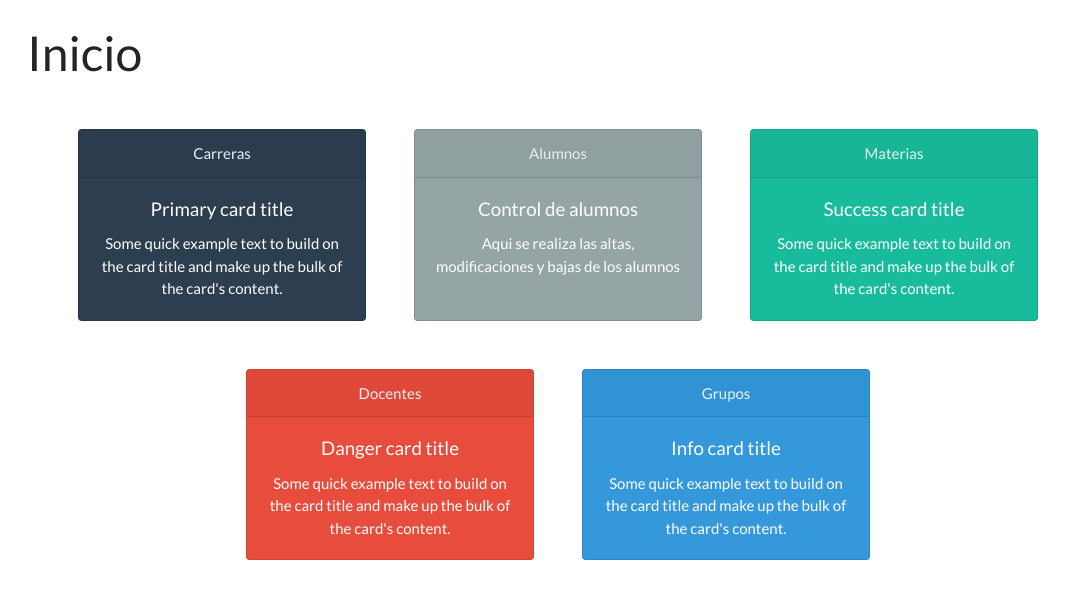
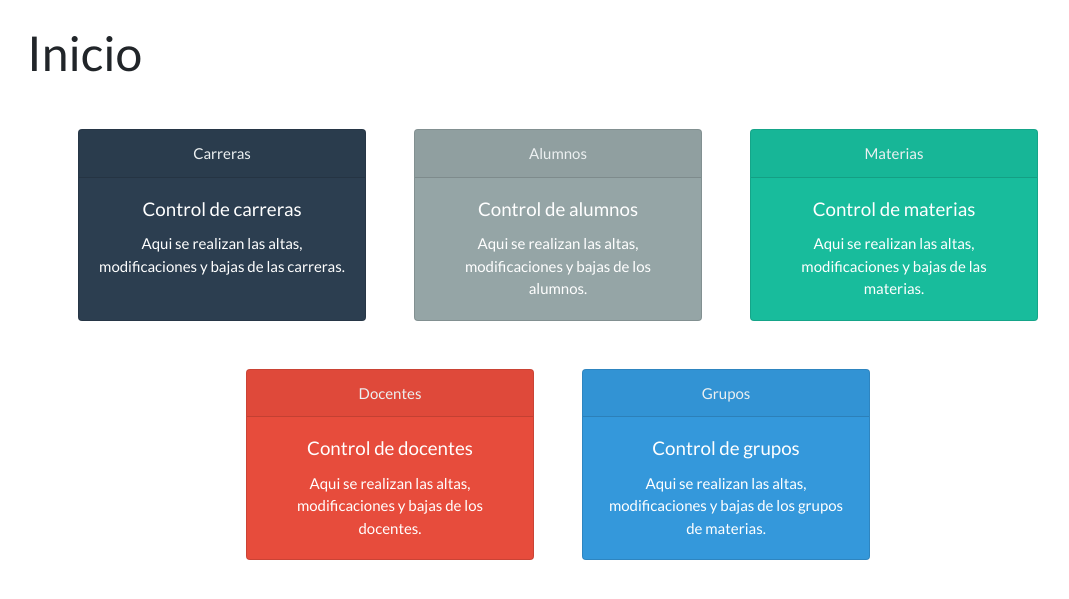
Before and after one commit to Carlosgthub/ProyectoOptativa2, a Django app: page / in a window 1280 px wide. Shown: the part 71-670 px from the top of the page, without its empty margins (58-1127 px from the left). Run offline with Django 3.2, Linux system fonts and the light colour scheme; a user stored in the database is signed in; some libraries are stand-ins or nearby versions.

Commit message:
Actualizaciones

```diff
--- a/proyecto/aplicacion/templates/inicio.html
+++ b/proyecto/aplicacion/templates/inicio.html
@@ -8,36 +8,36 @@
     <div class="card text-white bg-primary mb-5 mr-5" style="max-width: 18rem;">
         <div class="card-header"><a class="text-light" href="{% url 'carreras' %}">Carreras</a></div>
         <div class="card-body">
-          <h5 class="card-title">Primary card title</h5>
-          <p class="card-text">Some quick example text to build on the card title and make up the bulk of the card's content.</p>
+          <h5 class="card-title">Control de carreras</h5>
+          <p class="card-text">Aqui se realizan las altas, modificaciones y bajas de las carreras.</p>
         </div>
       </div>
       <div class="card text-white bg-secondary mb-5 mr-5" style="max-width: 18rem;">
         <div class="card-header"><a class="text-light" href="{% url 'alumnos' %}">Alumnos</a></div>
         <div class="card-body">
         <h5 class="card-title">Control de alumnos</h5>
-          <p class="card-text">Aqui se realiza las altas, modificaciones y bajas de los alumnos </p>
+          <p class="card-text">Aqui se realizan las altas, modificaciones y bajas de los alumnos.</p>
         </div>
       </div>
       <div class="card text-white bg-success mb-5 mr-5" style="max-width: 18rem;">
           <div class="card-header"><a class="text-light" href="{% url 'Materias' %}">Materias</a></div>
         <div class="card-body">
-          <h5 class="card-title">Success card title</h5>
-          <p class="card-text">Some quick example text to build on the card title and make up the bulk of the card's content.</p>
+          <h5 class="card-title">Control de materias</h5>
+          <p class="card-text">Aqui se realizan las altas, modificaciones y bajas de las materias.</p>
         </div>
       </div>
       <div class="card text-white bg-danger mb-5 mr-5" style="max-width: 18rem;">
           <div class="card-header"><a class="text-light" href="{% url 'Docentes' %}">Docentes</a></div>
         <div class="card-body">
-          <h5 class="card-title">Danger card title</h5>
-          <p class="card-text">Some quick example text to build on the card title and make up the bulk of the card's content.</p>
+          <h5 class="card-title">Control de docentes</h5>
+          <p class="card-text">Aqui se realizan las altas, modificaciones y bajas de los docentes.</p>
         </div>
       </div>
       <div class="card text-white bg-info mb-5 mr-5" style="max-width: 18rem;">
         <div class="card-header"><a class="text-light" href="{% url 'Grupos' %}">Grupos</a></div>
         <div class="card-body">
-          <h5 class="card-title">Info card title</h5>
-          <p class="card-text">Some quick example text to build on the card title and make up the bulk of the card's content.</p>
+          <h5 class="card-title">Control de grupos</h5>
+          <p class="card-text">Aqui se realizan las altas, modificaciones y bajas de los grupos de materias.</p>
         </div>
       </div>
 </div>
```
Also changed, not shown: proyecto/templates/registration/login.html (+4 -4 lines), proyecto/db.sqlite3.
